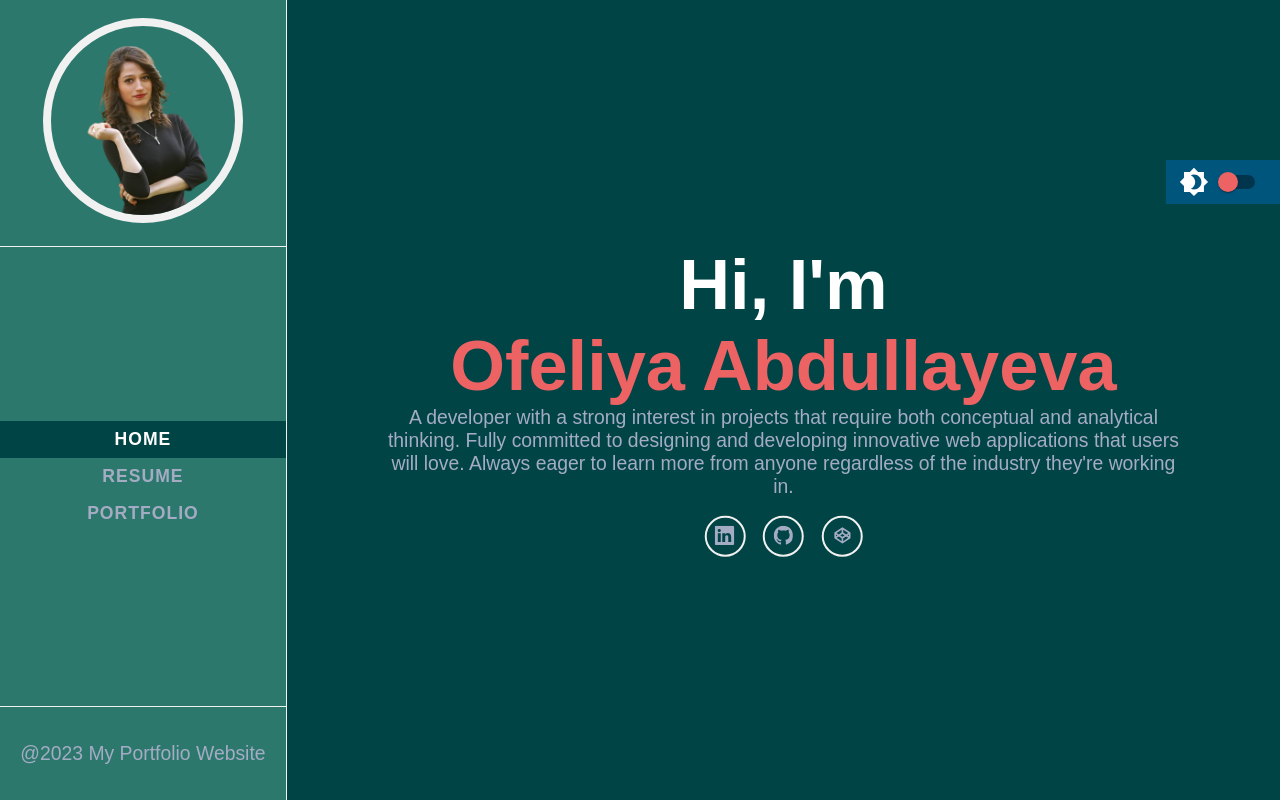
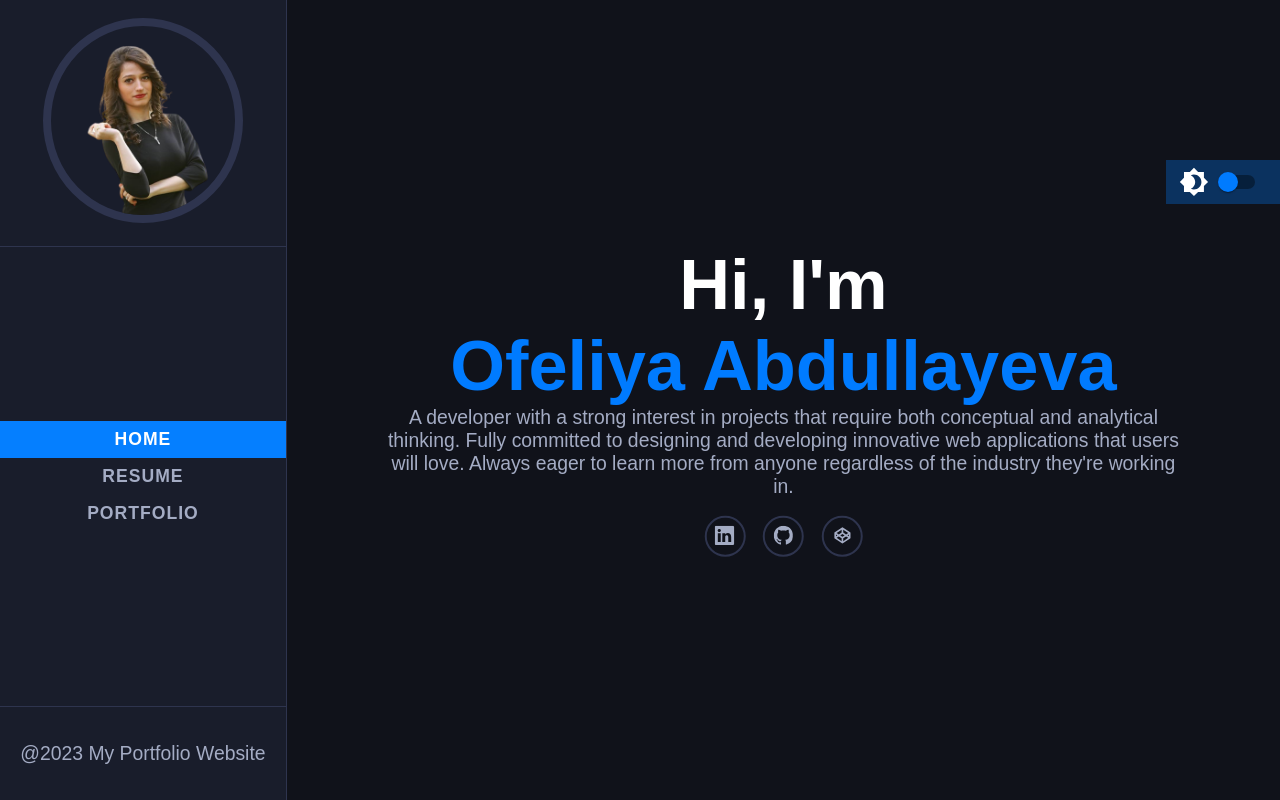
Before and after one commit to ofa-abdullayeva/OA_portfolio_dev, a React (Create React App) app: page / in a window 1280 px wide. Built offline with nearby package versions, Linux system fonts and the light colour scheme.

Commit message:
Color change

```diff
--- a/src/styles/GlobalSyle.js
+++ b/src/styles/GlobalSyle.js
@@ -20,13 +20,12 @@ const GlobalStyle = createGlobalStyle`
       --scrollbar-track-color: #383838;
   } */
   .light-theme{
-    --primary-color: #283739;
-    /* --primary-color-light: #057FFF; */
-    --primary-color-light: #004445;
+    --primary-color: #007bff;
+    --primary-color-light: #057FFF;
     --secondary-color: #ff7675;
     --background-dark-color: #F1F1F1;
     --background-dark-grey: #e4e4e4;
-    --border-color: #004445;
+    --border-color: #cbced8;
     --background-light-color: #F1F1F1;
     --background-light-color-2: rgba(3,127,255,.3);
     --white-color: #151515;
@@ -39,23 +38,19 @@ const GlobalStyle = createGlobalStyle`
     --scrollbar-track-color: #383838;
 }
 .dark-theme{
-    --primary-color: #ed6363;
-    /* --primary-color-light: #057FFF; */
-    --primary-color-light: #004445;
+  --primary-color: #007bff;
+    --primary-color-light: #057FFF;
     --secondary-color: #6c757d;
-    /* --background-dark-color: #10121A; */
-    --background-dark-color: #004445;
+    --background-dark-color: #10121A;
     --background-dark-grey: #191D2B;
-    /* --border-color: #2e344e; */
-    --border-color: #F1F1F1;
+    --border-color: #2e344e;
     --background-light-color: #F1F1F1;
     --background-light-color-2: rgba(3,127,255,.3);
     --white-color: #FFF;
     --font-light-color: #a4acc4;
     --font-dark-color: #313131;
     --font-dark-color-2: #151515;
-    /* --sidebar-dark-color: #191D2B; */
-    --sidebar-dark-color: #2c786c;
+    --sidebar-dark-color: #191D2B;
     --scrollbar-bg-color: #383838;
     --scrollbar-thump-color: #6b6b6b;
     --scrollbar-track-color: #383838;
```
Also changed, not shown: 1 other file (tests, documents, lock files or other folders).
